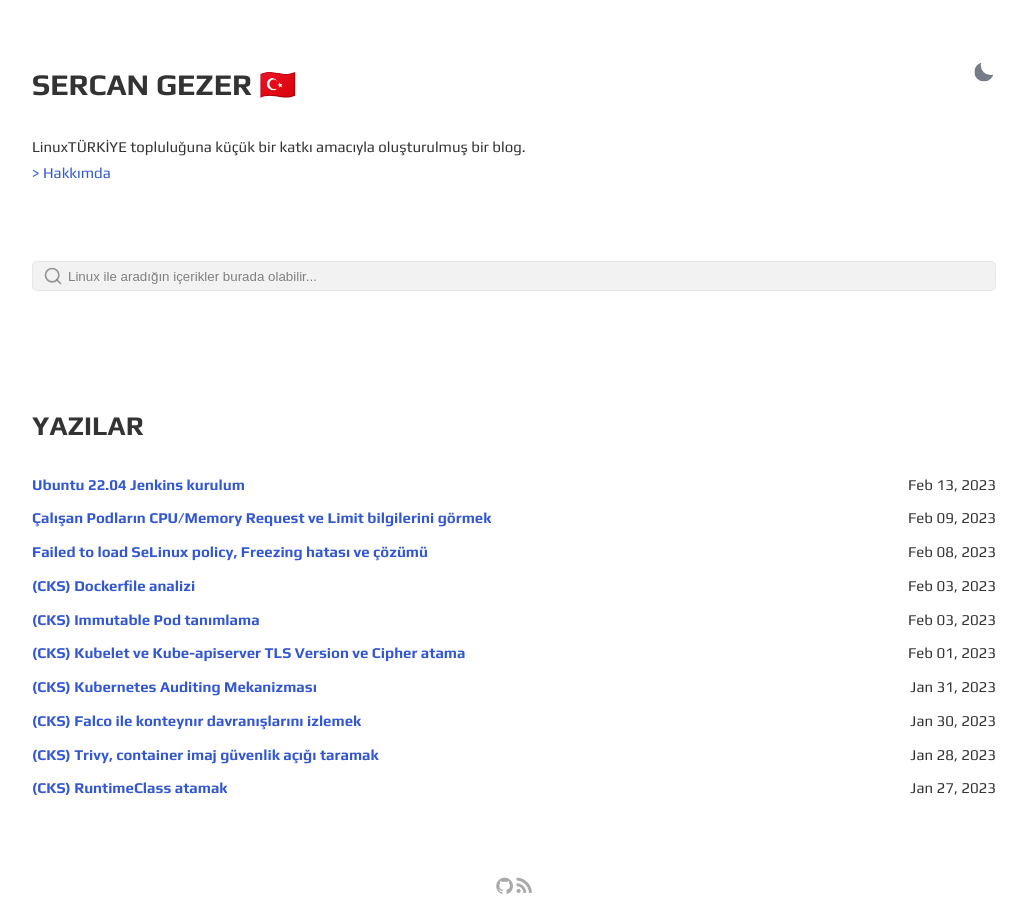
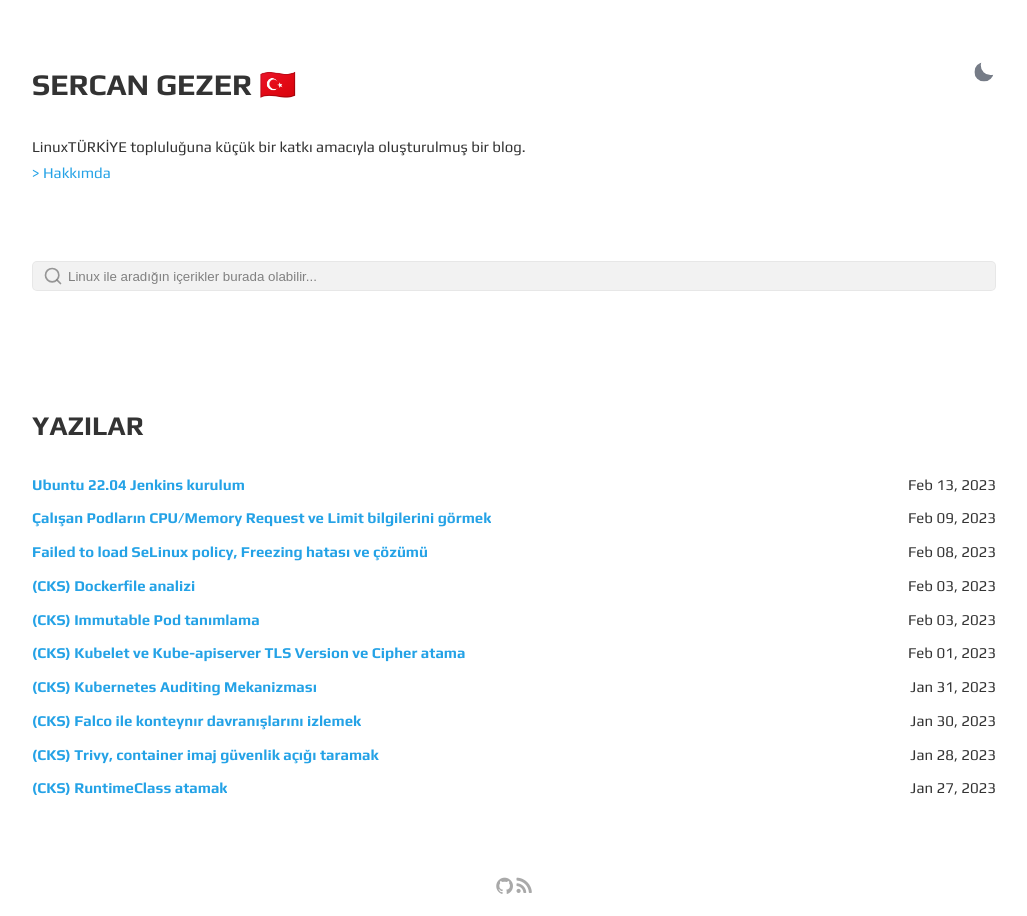
Before and after one commit to sercangezer/sercangezer.github.io, a Jekyll site: the page built from index.html, in a window 1280 px wide. Shown: the whole page, without its empty margins (126-1153 px from the left). Built offline with Jekyll 4.4.1, drawn with Linux system fonts in a browser that asks for light colours.

Commit message:
baglanti rengi degistirildi.

```diff
--- a/_sass/_main.scss
+++ b/_sass/_main.scss
@@ -42,7 +42,7 @@ html[data-theme="light"] {
 	--main-text-color: #333;
 	--highlight-text-color: #6cb4a0;
 	--dark-text-color: #393e46;
-	--link-color: rgb(50, 87, 209);
+	--link-color: #24a2e6;
 	--code-bg-color: rgb(245, 245, 245);
 
 	background-color: rgb(255, 255, 255);
```
